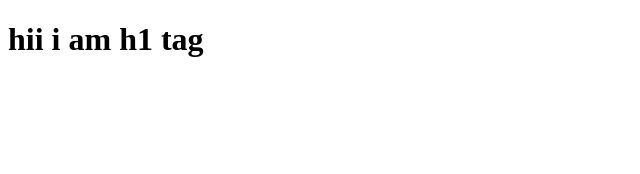
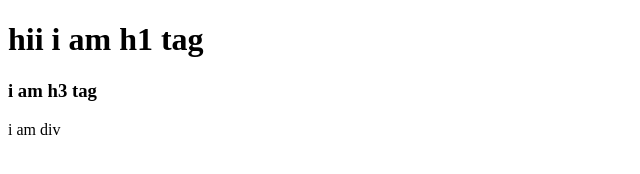
Before and after one commit to k1a2n/camerainfo, a plain HTML site: page index.html in a window 1280 px wide. Shown: the whole page, without its empty margins (0-640 px from the left). Drawn offline with Linux system fonts and the light colour scheme.

Commit message:
h3 and div add

```diff
--- a/index.html
+++ b/index.html
@@ -7,5 +7,7 @@
 </head>
 <body>
     <h1>hii i am  h1 tag</h1>
+    <h3>i am h3 tag</h3>
+    <div>i am div</div>
 </body>
 </html>
```
